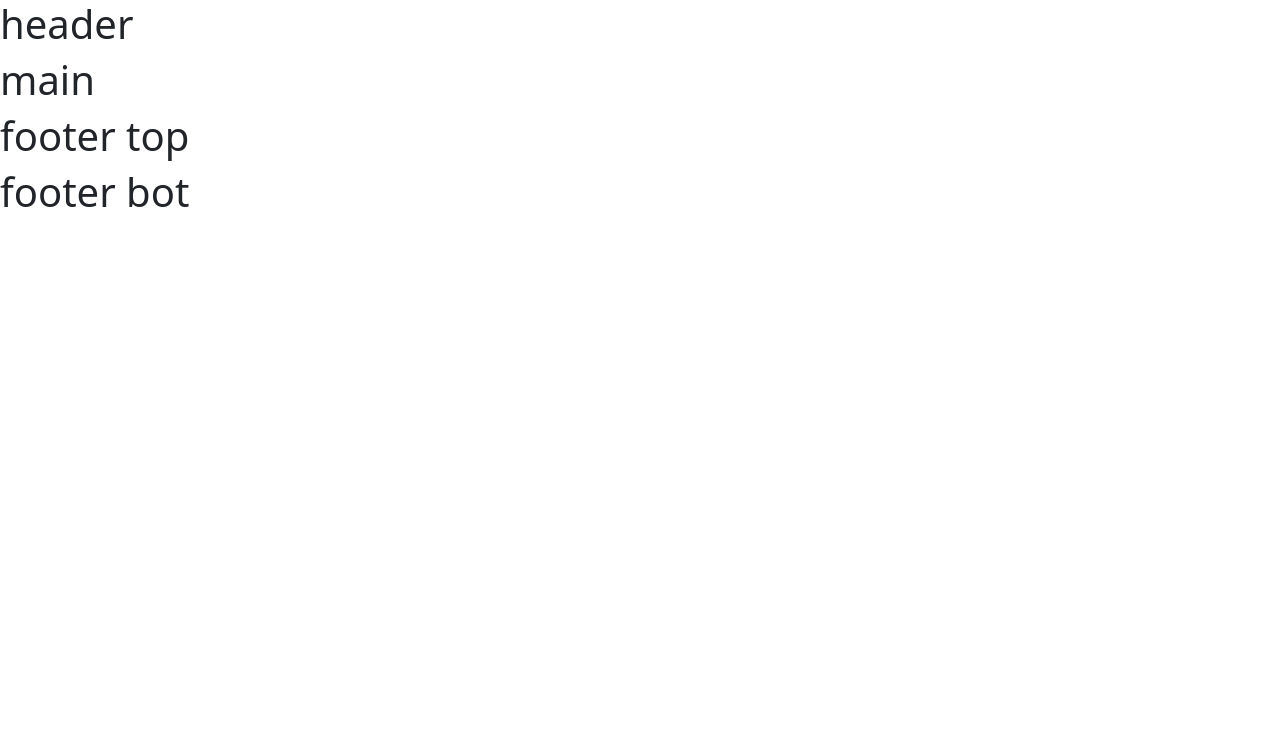
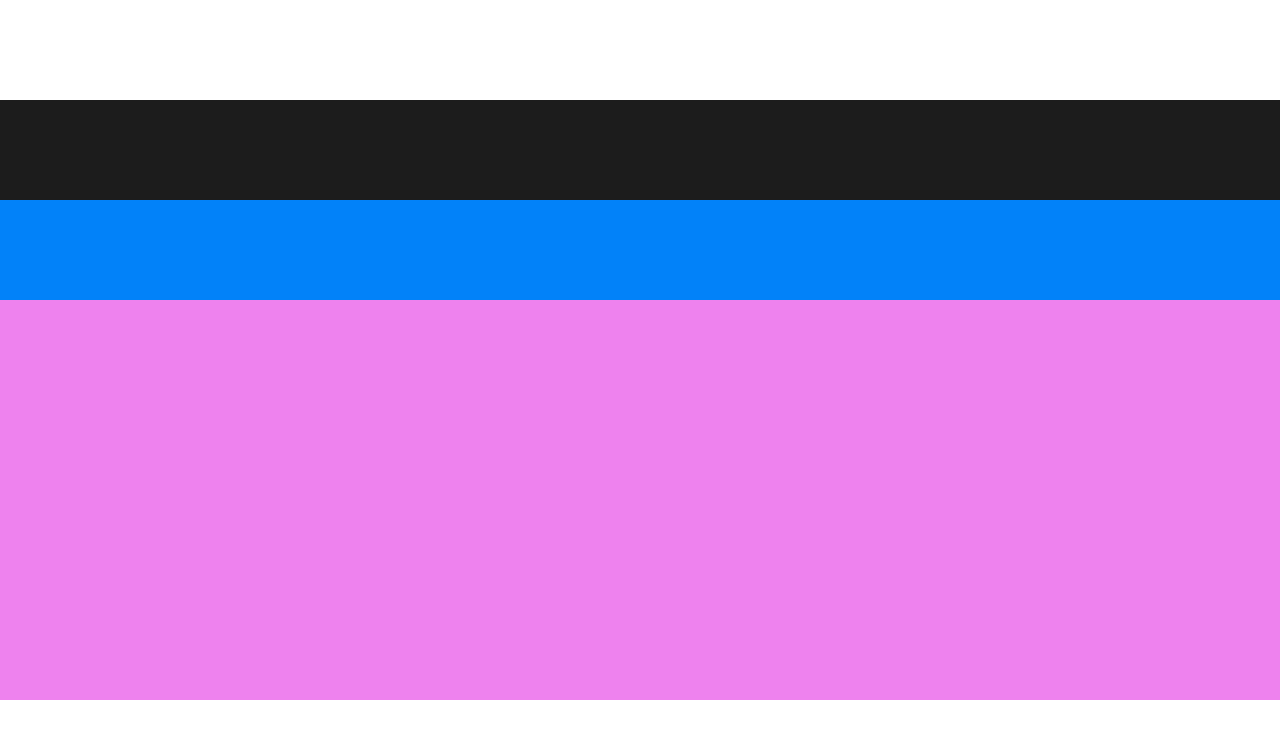
Before and after one commit to fathergasc/vue-dc-comics, a Vue app: page / in a window 1280 px wide. Shown: the top 738 px of the page. Built offline with nearby package versions, Linux system fonts and the light colour scheme.

Commit message:
added basic layout

```diff
--- a/src/components/MyFooterBot.vue
+++ b/src/components/MyFooterBot.vue
@@ -1,5 +1,7 @@
 <template>
-  <h1>footer bot</h1>
+  <footer>
+
+  </footer>
 </template>
 
 <script>
@@ -9,5 +11,8 @@ export default {
 </script>
 
 <style lang="scss">
-
+    footer {
+        background-color: violet;
+        height: 400px;
+    }
 </style>
--- a/src/components/MyFooterTop.vue
+++ b/src/components/MyFooterTop.vue
@@ -1,5 +1,7 @@
 <template>
-  <h1>footer top</h1>
+  <div id="footer_top">
+
+  </div>
 </template>
 
 <script>
@@ -10,4 +12,10 @@ export default {
 
 <style lang="scss">
 
+ @import '../styles/vars.scss';
+
+ #footer_top {
+     height: 100px;
+     background-color: $brand_color;
+ }
 </style>
--- a/src/components/MyHeader.vue
+++ b/src/components/MyHeader.vue
@@ -1,5 +1,7 @@
 <template>
-  <h1>header</h1>
+  <header>
+
+  </header>
 </template>
 
 <script>
@@ -8,6 +10,10 @@ export default {
 }
 </script>
 
-<style lang="scss">
+<style scoped lang="scss">
+    header {
+        height: 100px;
+        background-color: white;
 
+    }
 </style>
--- a/src/components/MyMain.vue
+++ b/src/components/MyMain.vue
@@ -1,5 +1,7 @@
 <template>
-  <h1>main</h1>
+  <main>
+
+  </main>
 </template>
 
 <script>
@@ -8,6 +10,10 @@ export default {
 }
 </script>
 
-<style lang="scss">
+<style scoped lang="scss">
+    main {
+        height: 100px;
+        background-color: #1c1c1c;
 
+    }
 </style>
--- /dev/null
+++ b/src/styles/vars.scss
@@ -0,0 +1 @@
+$brand_color: #0282f9;
```
